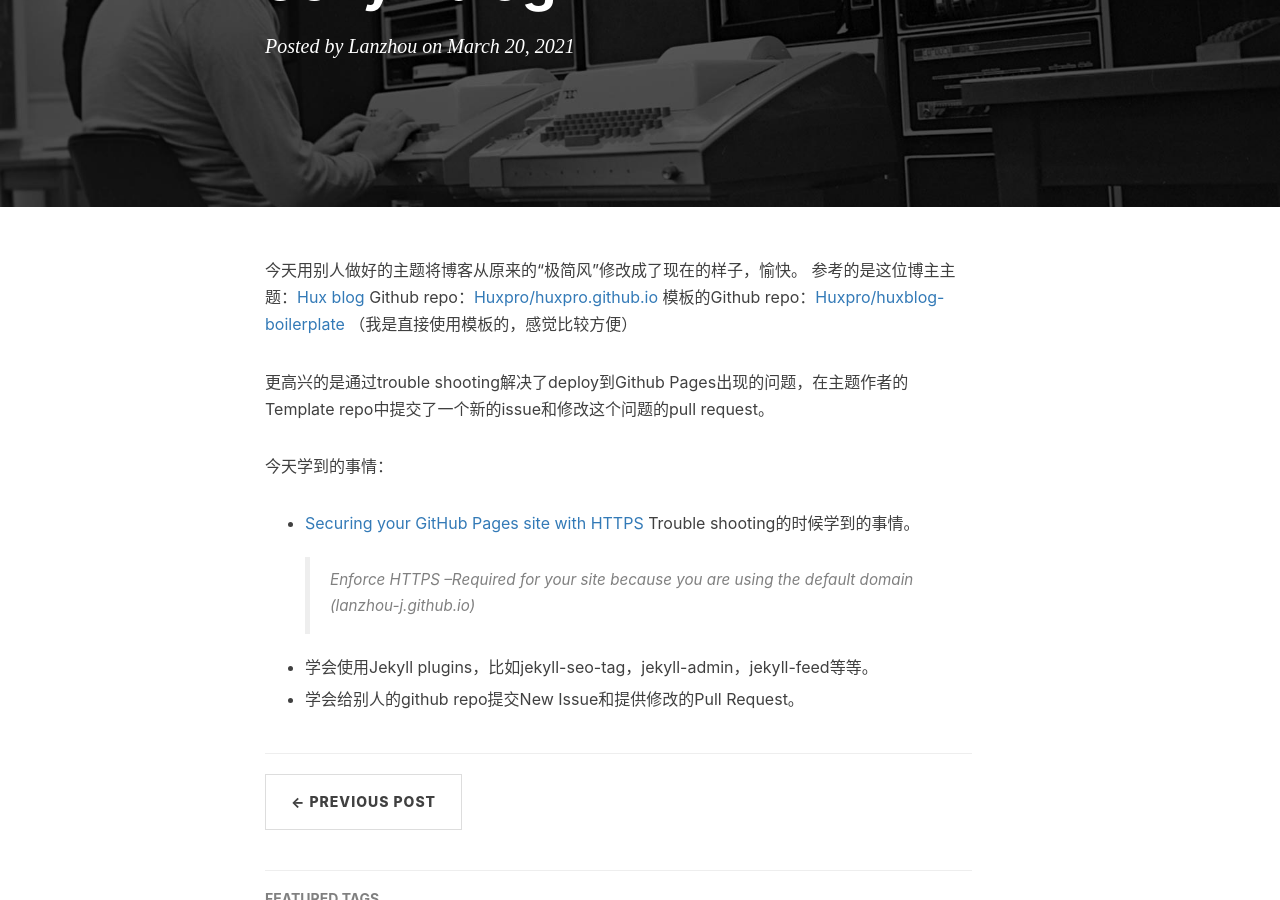
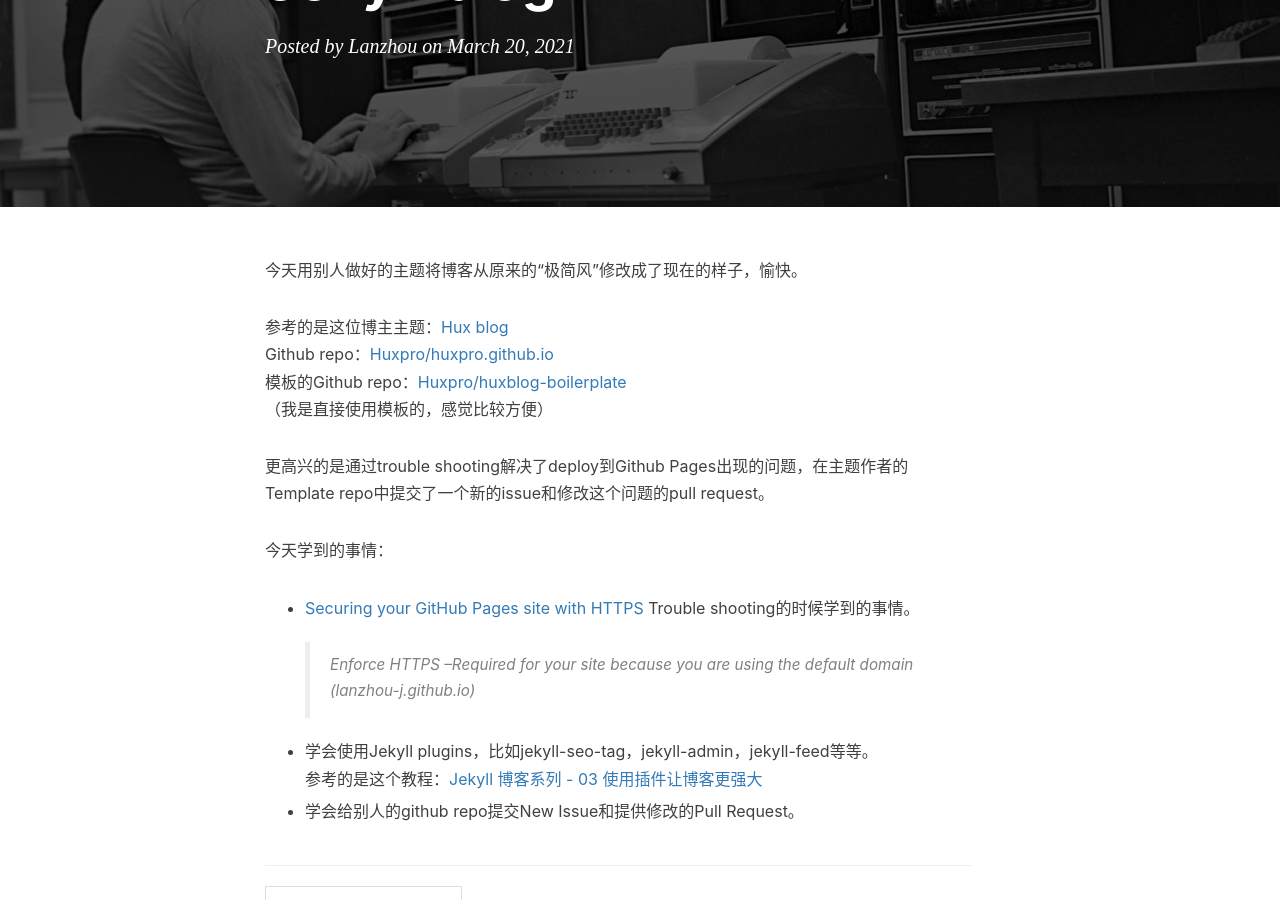
Before and after one commit to Lanzhou-J/Lanzhou-J.github.io, a Jekyll site: the page built from _posts/2021-03-20-improve-jekyll-blog.md, in a window 1280 px wide and 900 px high, scrolled down 310 px. Built offline with Jekyll 4.4.1, drawn with Linux system fonts in a browser that asks for light colours; nearby versions of some CDN libraries; comment, search, counter and statistics services are not loaded.

Commit message:
modified new blog

```diff
--- a/_posts/2021-03-20-improve-jekyll-blog.md
+++ b/_posts/2021-03-20-improve-jekyll-blog.md
@@ -12,9 +12,10 @@ tags:
 ---
 
 今天用别人做好的主题将博客从原来的“极简风”修改成了现在的样子，愉快。
-参考的是这位博主主题：[Hux blog](http://huangxuan.me/)
-Github repo：[Huxpro/huxpro.github.io](https://github.com/huxpro/huxpro.github.io)
-模板的Github repo：[Huxpro/huxblog-boilerplate](https://github.com/Huxpro/huxblog-boilerplate)
+
+参考的是这位博主主题：[Hux blog](http://huangxuan.me/)<br>
+Github repo：[Huxpro/huxpro.github.io](https://github.com/huxpro/huxpro.github.io)<br>
+模板的Github repo：[Huxpro/huxblog-boilerplate](https://github.com/Huxpro/huxblog-boilerplate)<br>
 （我是直接使用模板的，感觉比较方便）
 
 更高兴的是通过trouble shooting解决了deploy到Github Pages出现的问题，在主题作者的Template repo中提交了一个新的issue和修改这个问题的pull request。
@@ -26,5 +27,6 @@ Github repo：[Huxpro/huxpro.github.io](https://github.com/huxpro/huxpro.github.
     > Enforce HTTPS --Required for your site because you are using the default domain (lanzhou-j.github.io)
 
 - 学会使用Jekyll plugins，比如jekyll-seo-tag，jekyll-admin，jekyll-feed等等。
+    <br>参考的是这个教程：[Jekyll 博客系列 - 03 使用插件让博客更强大](https://www.youtube.com/watch?v=_zf8oeI3Ov8&list=PLK2w-tGRdrj7vzX7Y-GqKPb2QPrHCYZY1&index=3)
 
 - 学会给别人的github repo提交New Issue和提供修改的Pull Request。
```
